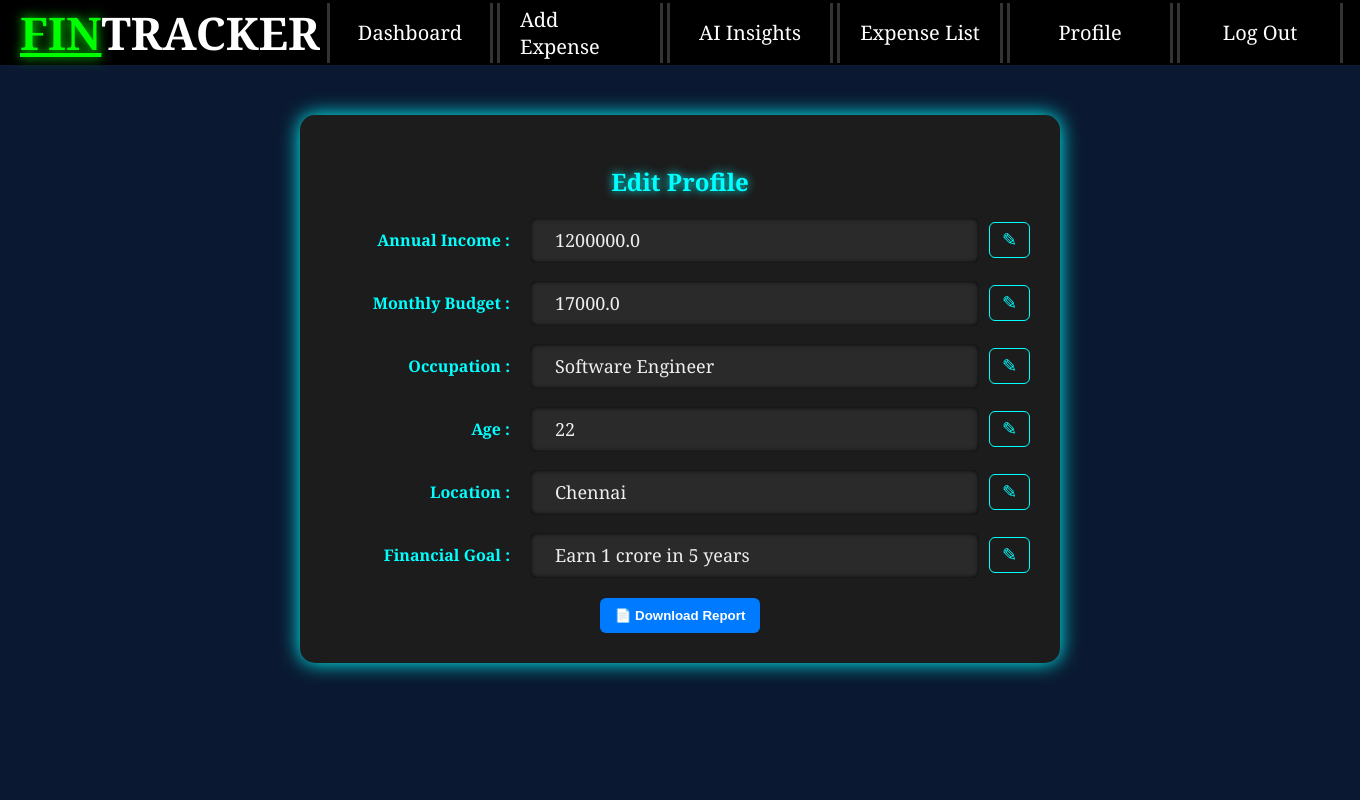
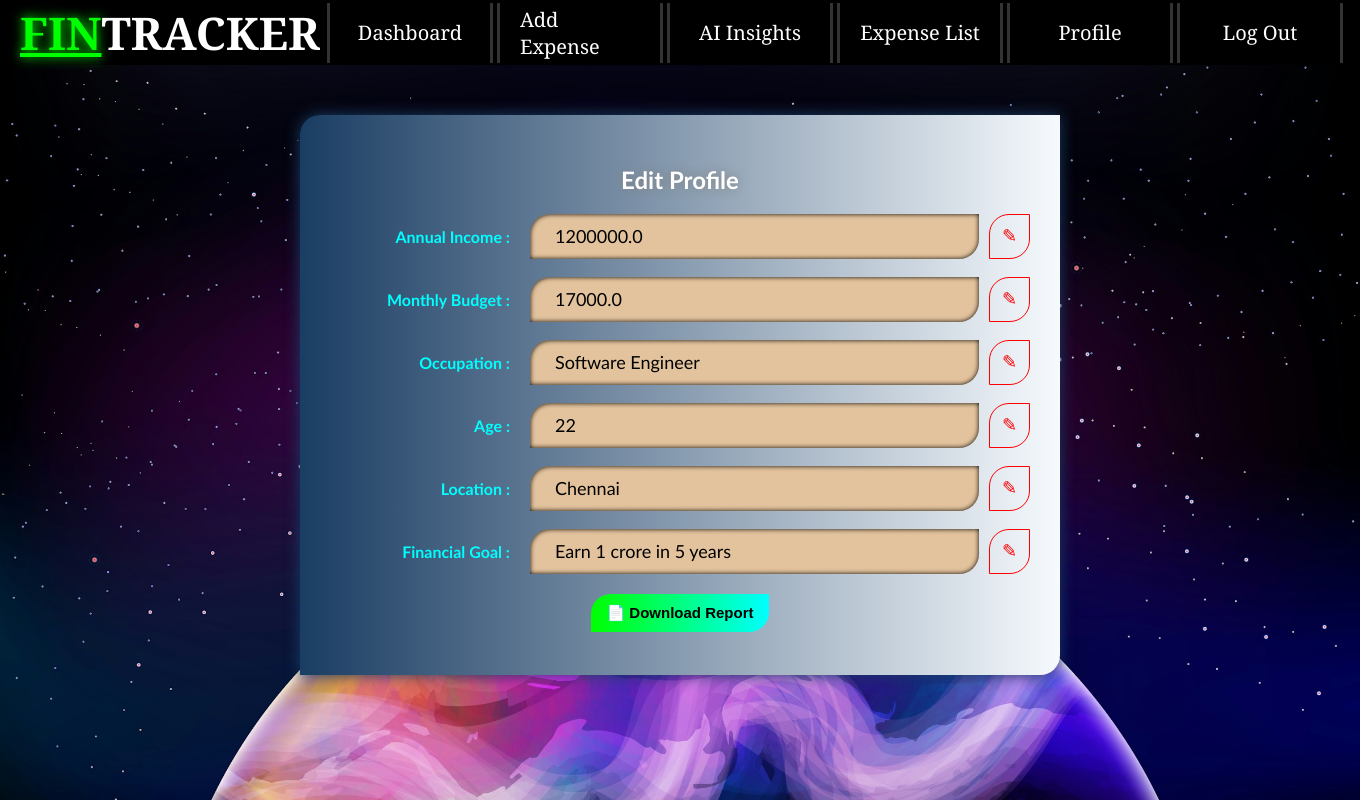
Before and after one commit to Adithya311203/FinTracker, a Flask app: page /profile in a window 1360 px wide. Run offline with Flask 2, Linux system fonts and the light colour scheme; a user stored in the database is signed in; data comes from the database, SQL or seed files in the repository; both versions use the stored data as it was after the commit.

Commit message:
v0.5: UI update

```diff
--- a/ai.py
+++ b/ai.py
@@ -2,13 +2,13 @@ from openai import OpenAI
 
 client = OpenAI(
     base_url="https://openrouter.ai/api/v1",
-    api_key="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",  # Replace with your actual key
+    api_key="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",  # Replace with your actual key
 )
 
 def analyze_txt_content(text):
     try:
         completion = client.chat.completions.create(
-    model="mistralai/mistral-small-3.2-24b-instruct:free",
+    model="deepseek/deepseek-chat-v3-0324:free",
     messages=[
         {
             "role": "system",
--- a/ai_cache_1.json
+++ b/ai_cache_1.json
@@ -1 +1 @@
-{"hash": "d929e777d6b1844bc72026dc4ef2be384dbc500c139a1ac60d32b7eaf1c48b29", "response": "\u274c AI Error: Error code: 429 - {'error': {'message': 'Rate limit exceeded: free-models-per-day. Add 10 credits to unlock 1000 free model requests per day', 'code': 429, 'metadata': {'headers': {'X-RateLimit-Limit': '50', 'X-RateLimit-Remaining': '0', 'X-RateLimit-Reset': '1751760000000'}, 'provider_name': None}}, 'user_id': 'user_2zHZ2A6vaIk7cYO8Xj4Ge29ak7d'}"}
+{"hash": "a79fe7ff75eb4e41271a95669970664e8052bf09120b71d5c968f534d9bbf757", "response": "Here's a quick summary of your budget and two suggestions to help reach your goal:\n\n**Budget Summary:**  \n- **Income:** \u20b91,200,000/yr (\u20b9100,000/month)  \n- **Budgeted Spending:** \u20b917,000/month (\u20b9204,000/yr)  \n- **Recent Expenses:** \u20b9217,001 (likely overspending)  \n\n### **2 Suggestions:**  \n1. **Track & Cut Expenses:**  \n   - Your recent expenses exceeded your budget. Use apps or spreadsheets to categorize spending and identify leaks (e.g., dining, subscriptions). Aim to save at least 50% of your income (\u20b950,000/month) to invest toward your \u20b91 crore goal.  \n\n2. **Invest Aggressively:**  \n   - To reach \u20b91 crore in 5 years, invest \u20b965,000/month at ~12% annual returns (e.g., SIPs in equity mutual funds or ETFs). Adjust risk based on your comfort, but prioritize growth assets over savings accounts.  \n\n*Key:* Reduce spending, maximize savings, and let compounding work for you."}
--- a/static/dashboard.css
+++ b/static/dashboard.css
@@ -129,7 +129,7 @@ h3{
     border-radius: 10px;
     box-sizing: border-box;
     padding: 10px 10px;
-    background-image: linear-gradient(90deg, yellowgreen, #0494fc);
+    background-image: linear-gradient(90deg, magenta, #0494fc);
     display: flex;
     flex-direction: column;
     justify-content: space-between;
@@ -208,7 +208,7 @@ h3{
   gap: 0;                                 /* No space between tiles */
   width: 315px;                            /* or set specific width */
   height: 202px;
-  background-image: linear-gradient(90deg,yellowgreen,rgb(0, 115, 255));
+  background-image: linear-gradient(90deg,magenta,rgb(0, 115, 255));
   position:absolute;
   align-items: center;
 }
--- a/static/profile_style.css
+++ b/static/profile_style.css
@@ -1,18 +1,19 @@
 .profile-container {
-    background-color: #1c1c1c;
+    background-image: linear-gradient(90deg,#1a3d63,#f6fafd);
     max-width: 700px;
     margin: 50px auto;
     padding: 30px;
-    border-radius: 15px;
-    box-shadow: 0 0 20px #0ff;
+    border-radius: 20px 0px 20px 0px;
+    height: 500px;
+    box-shadow: 0 0 15px #1a3d63;
+    font-family: 'Trebuchet MS', 'Lucida Sans Unicode', 'Lucida Grande', 'Lucida Sans', Arial, sans-serif;
 }
 
 .profile-container h2 {
     text-align: center;
-    color: #0ff;
+    color: white;
     margin-bottom: 20px;
-    text-shadow: 0 0 10px #0ff;
-
+    text-shadow: 0 0 12px grey ;
 }
 
 .profile-field {
@@ -36,28 +37,37 @@
     background-color: #2a2a2a;
     border-radius: 6px;
     box-shadow: inset 0 0 5px #000;
-    color: #eee;
+    color: black;
     font-size: 18px;
     height: 33px;
     /* text-align: center; */
     align-content: center;
+    background-color: #e3c39d;
+    border-radius: 20px 0px 20px 0px;
 }
 
 .edit-input {
     display: none;
     flex: 1;
-    padding: 8px 12px;
-    background-color: #222;
-    color: #0ff;
-    border: 1px solid #0ff;
+    /* padding: 8px 12px; */
+    background-color: #e3c39d;
+    color: red;
+    border: 0px solid red;
     border-radius: 6px;
+    font-family: 'Trebuchet MS', 'Lucida Sans Unicode', 'Lucida Grande', 'Lucida Sans', Arial, sans-serif;
     font-size: 18px;
     outline: none;
+    height: 33px;
+    padding: 6px 12px 6px 25px;
+    box-shadow: inset 0 0 5px #000;
+    border-radius: 20px 0px 20px 0px;
 }
 
 textarea.edit-input {
-    height: 80px;
+    height: 50px;
+    background-color: #e3c39d;
     resize: none;
+
 }
 
 .edit-buttons {
@@ -69,18 +79,22 @@ textarea.edit-input {
 .edit-buttons button {
     padding: 6px 12px;
     font-size: 18px;
-    color: #0ff;
+    color: red;
     background-color: transparent;
-    border: 1px solid #0ff;
+    border: 1px solid red;
     border-radius: 6px;
     cursor: pointer;
     transition: 0.3s;
+    height: 45px;
+    box-shadow: none;
+
+    border-radius: 20px 0px 20px 0px;
 }
 
 .edit-buttons button:hover {
-    background-color: #0ff;
+    background-color: red;
     color: #121212;
-    box-shadow: 0 0 10px #0ff;
+    box-shadow: 0 0 10px red;
 }
 
 .flash-messages {
@@ -88,6 +102,7 @@ textarea.edit-input {
     padding: 0;
     margin-bottom: 20px;
     text-align: center;
+    font-weight: bold;
 }
 
 .flash-success {
@@ -100,10 +115,10 @@ textarea.edit-input {
     text-shadow: 0 0 5px #ff4f4f;
 }
 
-.download-btn {
+/* .download-btn {
     padding: 10px 15px;
-    background-color: #007bff;
-    color: white;
+    background-image: linear-gradient(270deg,cyan,lime);
+    color: black;
     border: none;
     border-radius: 6px;
     cursor: pointer;
@@ -111,9 +126,40 @@ textarea.edit-input {
     margin-left: auto;
     margin-right: auto;
     display: block;
+    font-size: 15px;
 
+} */
+.download-btn {
+  padding: 10px 15px;
+  background: linear-gradient(270deg, cyan, lime);  /* Default gradient background */
+  border: none;
+  cursor: pointer;
+  font-weight: bold;
+  margin: 0 auto;
+  display: block;
+  font-size: 15px;
+  transition: all 0.3s ease;
+  color: black; /* fallback */
+  overflow: hidden;
+  border-radius: 20px 0px 20px 0px;
 }
 
 .download-btn:hover {
-    background-color: #0056b3;
+  background: black; /* Solid black background on hover */
+  border: 1px solid lime;
+  box-shadow: inset 0 0 10px lime;
 }
+
+.download-btn .btn-text {
+  color: black;
+  transition: all 0.3s ease;
+}
+
+.download-btn:hover .btn-text {
+  background: linear-gradient(90deg, cyan, lime);
+  background-clip: text;
+  -webkit-background-clip: text;
+  color: transparent;
+  -webkit-text-fill-color: transparent;
+
+}
--- a/static/style.css
+++ b/static/style.css
@@ -1,8 +1,9 @@
 html, body {
     margin: 0;
     padding: 0;
-    background-color: #0a1931;
-    /* background-image: linear-gradient(#eceff1, #cfd8dc, #b0bec5, #90a4ae, #78909c, #607d8b, #546e7a, #455a64, #37474f, #263238); */
+    /* background-color: #0a1931; */
+    background-image: url('temp.jpg');
+    background-size:cover;
     font-family: Cambria, Cochin, Georgia, Times, 'Times New Roman', serif;
   }
 
--- a/templates/login.html
+++ b/templates/login.html
@@ -19,9 +19,9 @@
             {% endif %}
 
             <form action="/login" method="POST">
-                <input type="email" name="email" placeholder="Email" required class="input-box"><br>
-                <input type="password" name="password" placeholder="Password" required class="input-box"><br>
-                <button type="submit">Confirm</button><br>
+                <input type="email" name="email" placeholder="Email" required class="register-input-box" ><br>
+                <input type="password" name="password" placeholder="Password" required class="register-input-box"><br>
+                <button type="submit" class ="register-button">Confirm</button><br>
                 <a href="{{ url_for('register') }}" style="text-decoration: none;">Don't have an account? Register Here</a>
             </form>
         </div>
--- a/templates/profile.html
+++ b/templates/profile.html
@@ -62,8 +62,11 @@
             {% endfor %}
         </form>
         <form action="{{ url_for('download_txt') }}" method="post" style="margin-top: 20px;">
-    <button type="submit" class="download-btn">📄 Download Report</button>
+  <button type="submit" class="download-btn">
+    <span class="btn-text">📄 Download Report</span>
+  </button>
 </form>
+
     </div>
 
 
```
Also changed, not shown: static/ai.css (+5 -4 lines), static/expense_list.css (+10 -3 lines), static/form.css (+41 -4 lines), templates/register.html (+5 -5 lines), instance/database.db, static/temp.jpg (added).
